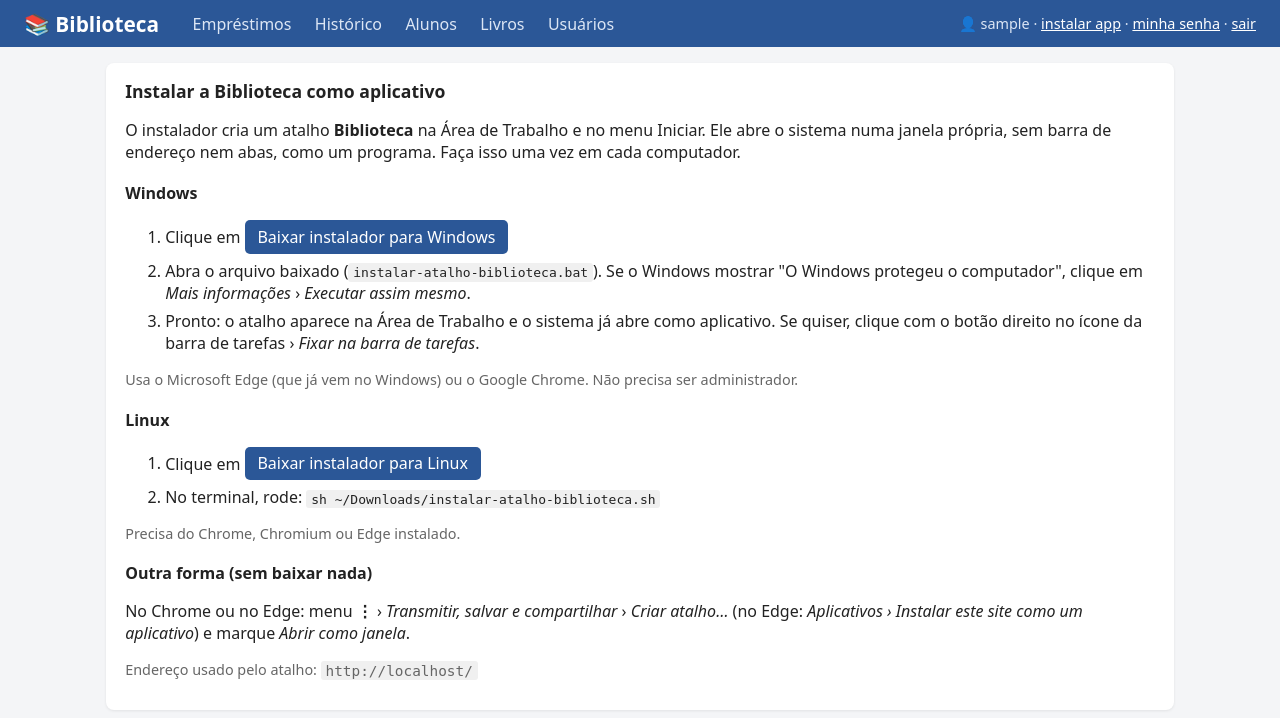
After one commit to lucianomaialisboa/controle_bibliotecario, a Flask app: page /instalar-app in a window 1280 px wide. The commit adds this page. Shown: the top 718 px of the page. Run offline with Flask 3, Linux system fonts and the light colour scheme; the visitor is signed in with stand-in values (Sample User, id 1); data comes from the database, SQL or seed files in the repository.

Commit message:
Atalho para abrir o sistema como aplicativo
Página "instalar app" com instaladores de atalho para Windows (.bat que
cria o atalho no Edge/Chrome em modo --app) e Linux (.desktop). Inclui
ícone e manifesto de app. O instalar.sh agora preserva o .env existente,
acrescenta a chave secreta se faltar e mostra a porta configurada.

Co-Authored-By: Claude Opus 5.5 <noreply@anthropic.com>
Claude-Session: https://claude.ai/code/session_01KUBHwhGnr1drXWQ71LJpJZ

```diff
--- a/app.py
+++ b/app.py
@@ -2,12 +2,14 @@
 
 Aplicação mínima: Flask + SQLite, um único arquivo de banco (biblioteca.db).
 """
+import base64
 import os
 import sqlite3
 from datetime import date, datetime, timedelta
 from functools import wraps
 
-from flask import Flask, abort, flash, g, redirect, render_template, request, session, url_for
+from flask import (Flask, Response, abort, flash, g, jsonify, redirect, render_template, request,
+                   session, url_for)
 from werkzeug.security import check_password_hash, generate_password_hash
 
 BASE_DIR = os.path.dirname(os.path.abspath(__file__))
@@ -121,7 +123,7 @@ def carregar_usuario():
         ).fetchone()
         if g.user is None:
             session.clear()
-    if request.endpoint in ("login", "primeiro_acesso", "static"):
+    if request.endpoint in ("login", "primeiro_acesso", "static", "manifesto"):
         return None
     if g.user is None:
         tem_usuario = get_db().execute("SELECT 1 FROM usuarios LIMIT 1").fetchone()
@@ -490,6 +492,134 @@ def editar_livro(livro_id):
     return render_template("editar_livro.html", livro=livro)
 
 
+# ---------------------------------------------------------------- instalar como app
+@app.route("/manifest.webmanifest")
+def manifesto():
+    dados = {
+        "name": "Biblioteca - controle de empréstimos",
+        "short_name": "Biblioteca",
+        "start_url": "/",
+        "scope": "/",
+        "display": "standalone",
+        "background_color": "#f4f5f7",
+        "theme_color": "#2b5797",
+        "icons": [
+            {"src": url_for("static", filename="icones/icone-192.png"), "sizes": "192x192", "type": "image/png"},
+            {"src": url_for("static", filename="icones/icone-512.png"), "sizes": "512x512", "type": "image/png"},
+        ],
+    }
+    resp = jsonify(dados)
+    resp.mimetype = "application/manifest+json"
+    return resp
+
+
+def endereco_do_sistema():
+    return request.host_url  # ex.: http://192.168.3.4/
+
+
+ATALHO_WINDOWS_PS = r"""
+$url = '__URL__'
+$dir = Join-Path $env:LOCALAPPDATA 'Biblioteca'
+New-Item -ItemType Directory -Force -Path $dir | Out-Null
+$ico = Join-Path $dir 'biblioteca.ico'
+try { Invoke-WebRequest -UseBasicParsing -Uri ($url + 'static/icones/icone.ico') -OutFile $ico } catch { }
+$candidatos = @(
+  "${env:ProgramFiles(x86)}\Microsoft\Edge\Application\msedge.exe",
+  "$env:ProgramFiles\Microsoft\Edge\Application\msedge.exe",
+  "$env:ProgramFiles\Google\Chrome\Application\chrome.exe",
+  "${env:ProgramFiles(x86)}\Google\Chrome\Application\chrome.exe",
+  "$env:LOCALAPPDATA\Google\Chrome\Application\chrome.exe"
+)
+$nav = $candidatos | Where-Object { Test-Path $_ } | Select-Object -First 1
+if (-not $nav) {
+  Write-Host 'Nao encontrei o Microsoft Edge nem o Google Chrome neste computador.'
+  exit 1
+}
+$argumentos = "--app=$url --window-size=1200,850"
+$ws = New-Object -ComObject WScript.Shell
+$pastas = @([Environment]::GetFolderPath('Desktop'), [Environment]::GetFolderPath('Programs'))
+foreach ($pasta in $pastas) {
+  $lnk = $ws.CreateShortcut((Join-Path $pasta 'Biblioteca.lnk'))
+  $lnk.TargetPath = $nav
+  $lnk.Arguments = $argumentos
+  $lnk.WorkingDirectory = Split-Path $nav
+  $lnk.Description = 'Biblioteca - controle de emprestimos'
+  if (Test-Path $ico) { $lnk.IconLocation = "$ico,0" }
+  $lnk.Save()
+}
+Write-Host ''
+Write-Host 'Pronto! O atalho "Biblioteca" foi criado na Area de Trabalho e no menu Iniciar.'
+Start-Process -FilePath $nav -ArgumentList $argumentos
+"""
+
+ATALHO_LINUX_SH = r"""#!/bin/sh
+# Cria o atalho "Biblioteca" no menu e na area de trabalho (Linux).
+URL='__URL__'
+DIR="$HOME/.local/share/biblioteca"
+mkdir -p "$DIR" "$HOME/.local/share/applications"
+ICONE="$DIR/icone.png"
+if command -v curl >/dev/null 2>&1; then curl -fsSL "${URL}static/icones/icone-512.png" -o "$ICONE" || true
+elif command -v wget >/dev/null 2>&1; then wget -qO "$ICONE" "${URL}static/icones/icone-512.png" || true; fi
+NAV=""
+for n in google-chrome google-chrome-stable chromium chromium-browser microsoft-edge microsoft-edge-stable brave-browser; do
+  if command -v "$n" >/dev/null 2>&1; then NAV="$n"; break; fi
+done
+if [ -z "$NAV" ]; then
+  echo "Nao encontrei Chrome, Chromium ou Edge. Instale um deles e rode de novo."
+  exit 1
+fi
+ARQ="$HOME/.local/share/applications/biblioteca.desktop"
+cat > "$ARQ" <<FIM
+[Desktop Entry]
+Type=Application
+Name=Biblioteca
+Comment=Controle de emprestimos da biblioteca
+Exec=$NAV --app=$URL --window-size=1200,850
+Icon=$ICONE
+Terminal=false
+Categories=Office;Education;
+FIM
+chmod +x "$ARQ"
+DESK=$(xdg-user-dir DESKTOP 2>/dev/null || echo "$HOME/Desktop")
+if [ -d "$DESK" ]; then
+  cp "$ARQ" "$DESK/biblioteca.desktop"
+  chmod +x "$DESK/biblioteca.desktop"
+  command -v gio >/dev/null 2>&1 && gio set "$DESK/biblioteca.desktop" metadata::trusted true 2>/dev/null || true
+fi
+echo "Pronto! O atalho Biblioteca foi criado no menu de aplicativos e na area de trabalho."
+"$NAV" --app="$URL" --window-size=1200,850 >/dev/null 2>&1 &
+"""
+
+
+@app.route("/instalar-app")
+def instalar_app():
+    return render_template("instalar_app.html", endereco=endereco_do_sistema())
+
+
+@app.route("/instalar-app/windows")
+def atalho_windows():
+    script = ATALHO_WINDOWS_PS.replace("__URL__", endereco_do_sistema().replace("'", "''"))
+    codificado = base64.b64encode(script.encode("utf-16-le")).decode("ascii")
+    bat = "\r\n".join([
+        "@echo off",
+        "title Instalar atalho da Biblioteca",
+        "echo Criando o atalho da Biblioteca...",
+        f"powershell -NoProfile -ExecutionPolicy Bypass -EncodedCommand {codificado}",
+        "echo.",
+        "pause",
+        "",
+    ])
+    return Response(bat, mimetype="application/octet-stream",
+                    headers={"Content-Disposition": "attachment; filename=instalar-atalho-biblioteca.bat"})
+
+
+@app.route("/instalar-app/linux")
+def atalho_linux():
+    script = ATALHO_LINUX_SH.replace("__URL__", endereco_do_sistema().replace("'", ""))
+    return Response(script, mimetype="application/x-sh",
+                    headers={"Content-Disposition": "attachment; filename=instalar-atalho-biblioteca.sh"})
+
+
 init_db()
 
 if __name__ == "__main__":
--- a/static/style.css
+++ b/static/style.css
@@ -52,3 +52,9 @@ tr.inativo td { color: #999; }
 .link-cadastrar { white-space: nowrap; color: #2b5797; font-weight: 600; text-decoration: none; }
 .link-cadastrar:hover { text-decoration: underline; }
 .contador { color: #777; font-size: .9rem; margin: .6rem 0 0; }
+h3 { font-size: 1rem; margin: 1.2rem 0 .4rem; }
+ol li { margin-bottom: .4rem; }
+a.botao { display: inline-block; background: #2b5797; color: #fff; padding: .35rem .8rem; border-radius: 5px; text-decoration: none; }
+a.botao:hover { background: #1e3f6e; }
+.dica { color: #666; font-size: .9rem; }
+code { background: #f0f0f0; padding: .1rem .3rem; border-radius: 3px; }
--- a/templates/base.html
+++ b/templates/base.html
@@ -4,6 +4,10 @@
   <meta charset="utf-8">
   <meta name="viewport" content="width=device-width, initial-scale=1">
   <title>Biblioteca da Escola</title>
+  <link rel="manifest" href="{{ url_for('manifesto') }}">
+  <meta name="theme-color" content="#2b5797">
+  <link rel="icon" href="{{ url_for('static', filename='icones/icone.ico') }}">
+  <link rel="apple-touch-icon" href="{{ url_for('static', filename='icones/apple-touch-icon.png') }}">
   <link rel="stylesheet" href="{{ url_for('static', filename='style.css') }}">
 </head>
 <body>
@@ -19,6 +23,7 @@
     </nav>
     <div class="usuario">
       👤 {{ g.user.nome }} ·
+      <a href="{{ url_for('instalar_app') }}">instalar app</a> ·
       <a href="{{ url_for('minha_senha') }}">minha senha</a> ·
       <a href="{{ url_for('sair') }}">sair</a>
     </div>
--- /dev/null
+++ b/templates/instalar_app.html
@@ -0,0 +1,32 @@
+{% extends "base.html" %}
+{% block conteudo %}
+<section class="card">
+  <h2>Instalar a Biblioteca como aplicativo</h2>
+  <p>O instalador cria um atalho <strong>Biblioteca</strong> na Área de Trabalho e no menu Iniciar.
+     Ele abre o sistema numa janela própria, sem barra de endereço nem abas, como um programa.
+     Faça isso uma vez em cada computador.</p>
+
+  <h3>Windows</h3>
+  <ol>
+    <li>Clique em <a class="botao" href="{{ url_for('atalho_windows') }}">Baixar instalador para Windows</a></li>
+    <li>Abra o arquivo baixado (<code>instalar-atalho-biblioteca.bat</code>).
+        Se o Windows mostrar "O Windows protegeu o computador", clique em <em>Mais informações</em> › <em>Executar assim mesmo</em>.</li>
+    <li>Pronto: o atalho aparece na Área de Trabalho e o sistema já abre como aplicativo.
+        Se quiser, clique com o botão direito no ícone da barra de tarefas › <em>Fixar na barra de tarefas</em>.</li>
+  </ol>
+  <p class="dica">Usa o Microsoft Edge (que já vem no Windows) ou o Google Chrome. Não precisa ser administrador.</p>
+
+  <h3>Linux</h3>
+  <ol>
+    <li>Clique em <a class="botao" href="{{ url_for('atalho_linux') }}">Baixar instalador para Linux</a></li>
+    <li>No terminal, rode: <code>sh ~/Downloads/instalar-atalho-biblioteca.sh</code></li>
+  </ol>
+  <p class="dica">Precisa do Chrome, Chromium ou Edge instalado.</p>
+
+  <h3>Outra forma (sem baixar nada)</h3>
+  <p>No Chrome ou no Edge: menu <strong>⋮</strong> › <em>Transmitir, salvar e compartilhar</em> › <em>Criar atalho…</em>
+     (no Edge: <em>Aplicativos › Instalar este site como um aplicativo</em>) e marque <em>Abrir como janela</em>.</p>
+
+  <p class="dica">Endereço usado pelo atalho: <code>{{ endereco }}</code></p>
+</section>
+{% endblock %}
```
Also changed, not shown: LEIAME.md (+13 -0 lines), static/icones/apple-touch-icon.png (added), static/icones/icone-192.png (added), static/icones/icone-512.png (added), static/icones/icone.ico (added), 1 other file.
